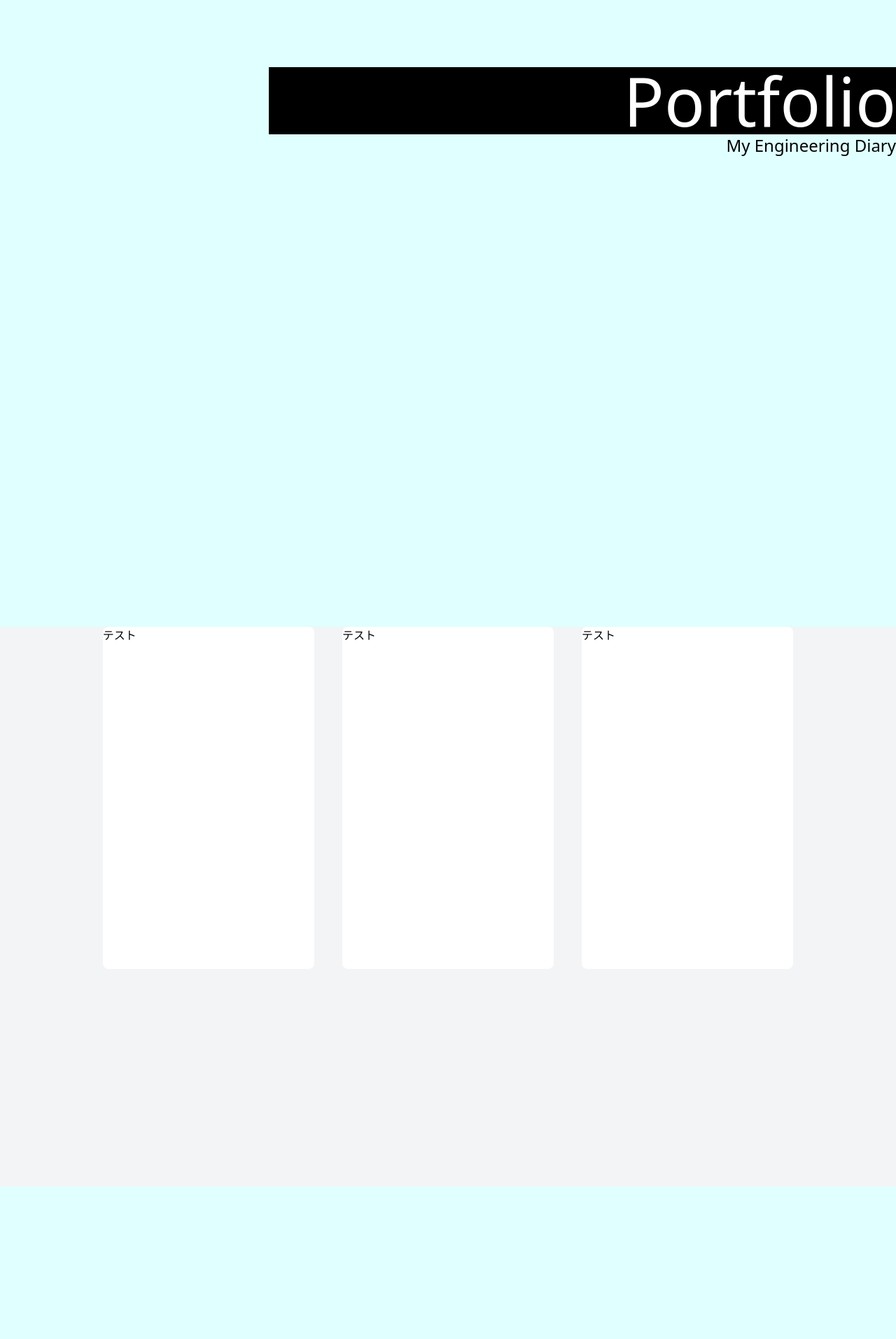
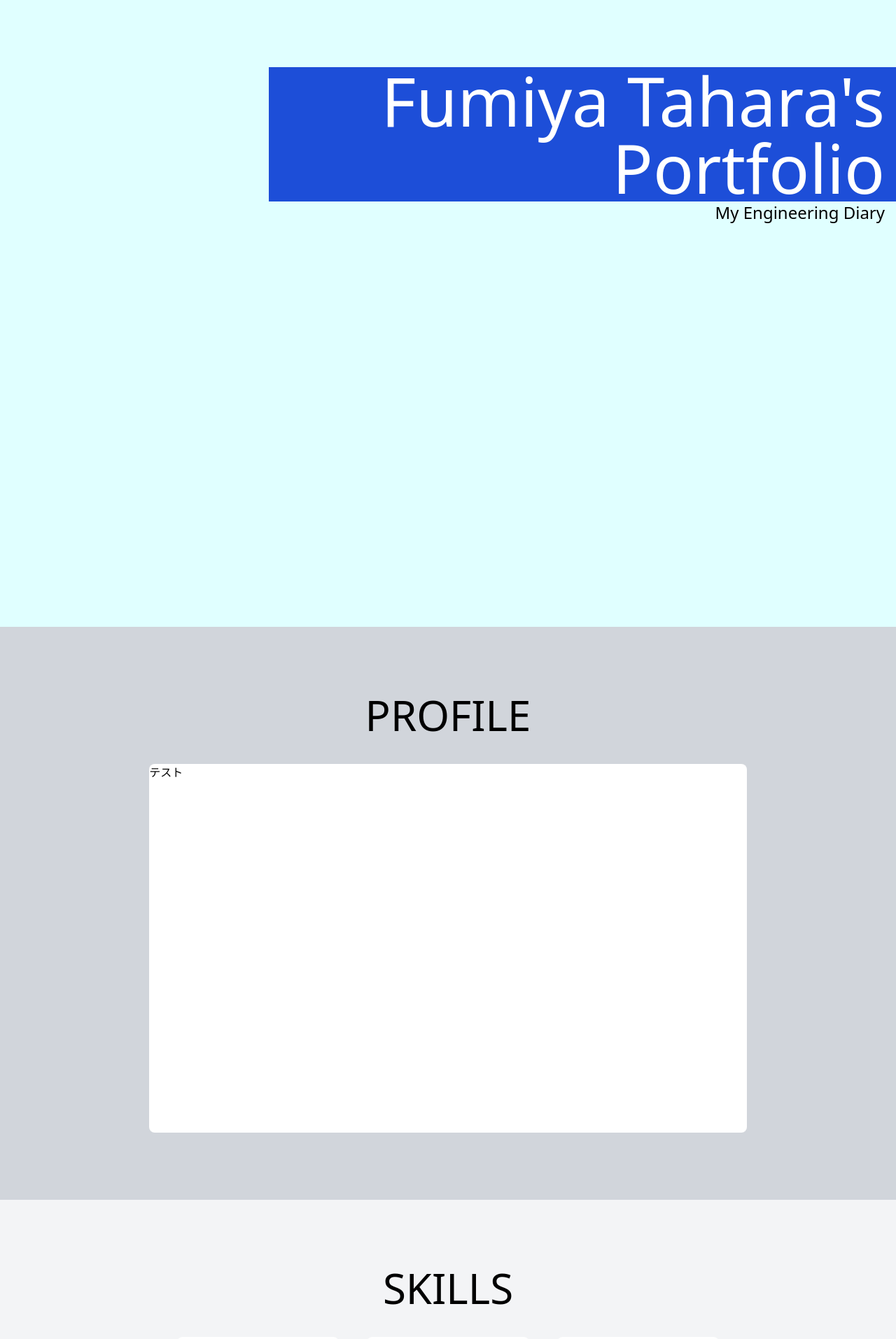
Before and after one commit to Fumiya-Tahara/Portfolio, a React (Vite) app: page / in a window 1280 px wide. Shown: the top 1914 px of the page at 70% size. Before the commit the page ends 1696 px from the top, so only its background shows below. Built offline with nearby package versions, Linux system fonts and the light colour scheme.

Commit message:
add outline

```diff
--- a/src/App.tsx
+++ b/src/App.tsx
@@ -1,14 +1,17 @@
 import "./App.css";
 import Top from "./top/page";
-// import Profile from "./profile/page";
+import Profile from "./profile/page";
 import Skill from "./skill/page";
+import Achievement from "./achievement/page";
 
 
 function App() {
   return (
     <>
       <Top />
+      <Profile />
       <Skill />
+      <Achievement />
     </>
   )
 }
--- /dev/null
+++ b/src/achievement/components/record.tsx
@@ -0,0 +1,5 @@
+export function Record() {
+  return (
+    <div className="w-2/3 bg-white rounded-lg" style={{"aspectRatio": 2.618 / 1}}>record</div>
+  )
+}
--- a/src/achievement/page.tsx
+++ b/src/achievement/page.tsx
@@ -0,0 +1,14 @@
+import { Record } from "./components/record";
+
+export default function Achievement() {
+  return (
+    <div className="bg-gray-300 py-24">
+      <div className="flex justify-center mb-10">
+        <span className="text-6xl">ACHIEVEMENT</span>
+      </div>
+      <div className="flex justify-center">
+        <Record />
+      </div>
+    </div>
+  )
+}
--- a/src/profile/page.tsx
+++ b/src/profile/page.tsx
@@ -1,7 +1,12 @@
 export default function Profile() {
   return (
-    <div className="h-screen bg-transparent">
-      <div></div>
+    <div className="bg-gray-300 py-24">
+      <div className="flex justify-center mb-10">
+        <span className="text-6xl">PROFILE</span>
+      </div>
+      <div className="flex justify-center">
+        <div className="w-2/3 bg-white rounded-lg" style={{"aspectRatio": 1.618 / 1}}>テスト</div>
+      </div>
     </div>
   )
 }
--- a/src/skill/page.tsx
+++ b/src/skill/page.tsx
@@ -2,9 +2,14 @@ import { SkillCard } from "./components/skill_card";
 
 export default function Skill() {
   return (
-    <div className="h-screen bg-gray-100">
+    <div className="bg-gray-100 py-24">
+      <div className="flex justify-center mb-10">
+        <span className="text-6xl">SKILLS</span>
+      </div>
       <div className="flex justify-center">
-        <div className="w-5/6 grid grid-cols-3 gap-10 px-10">
+        <div className="w-2/3 grid grid-cols-3 gap-10 px-10">
+          <SkillCard />
+          <SkillCard />
           <SkillCard />
           <SkillCard />
           <SkillCard />
--- a/src/top/page.tsx
+++ b/src/top/page.tsx
@@ -1,8 +1,8 @@
 export default function Top() {
   return (
     <div className="h-screen">
-      <div className="text-8xl text-white bg-black text-right ml-96 mt-24">Portfolio</div>
-      <div className="text-2xl text-right">My Engineering Diary</div>
+      <div className="text-8xl text-white bg-blue-700 text-right ml-96 mt-24 pr-4">Fumiya Tahara's Portfolio</div>
+      <div className="text-2xl text-right pr-4">My Engineering Diary</div>
     </div>
   )
 }
```
Also changed, not shown: public/github-icon.svg (added).
